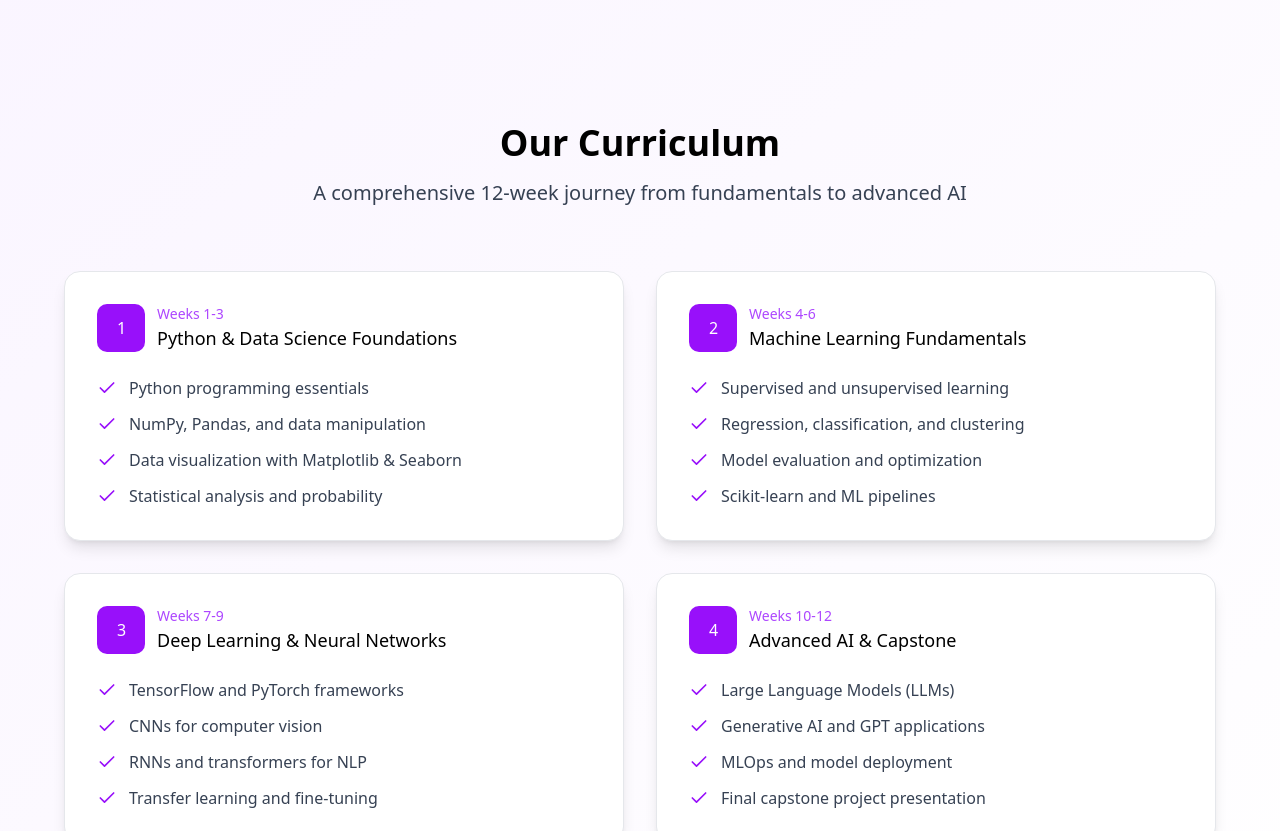
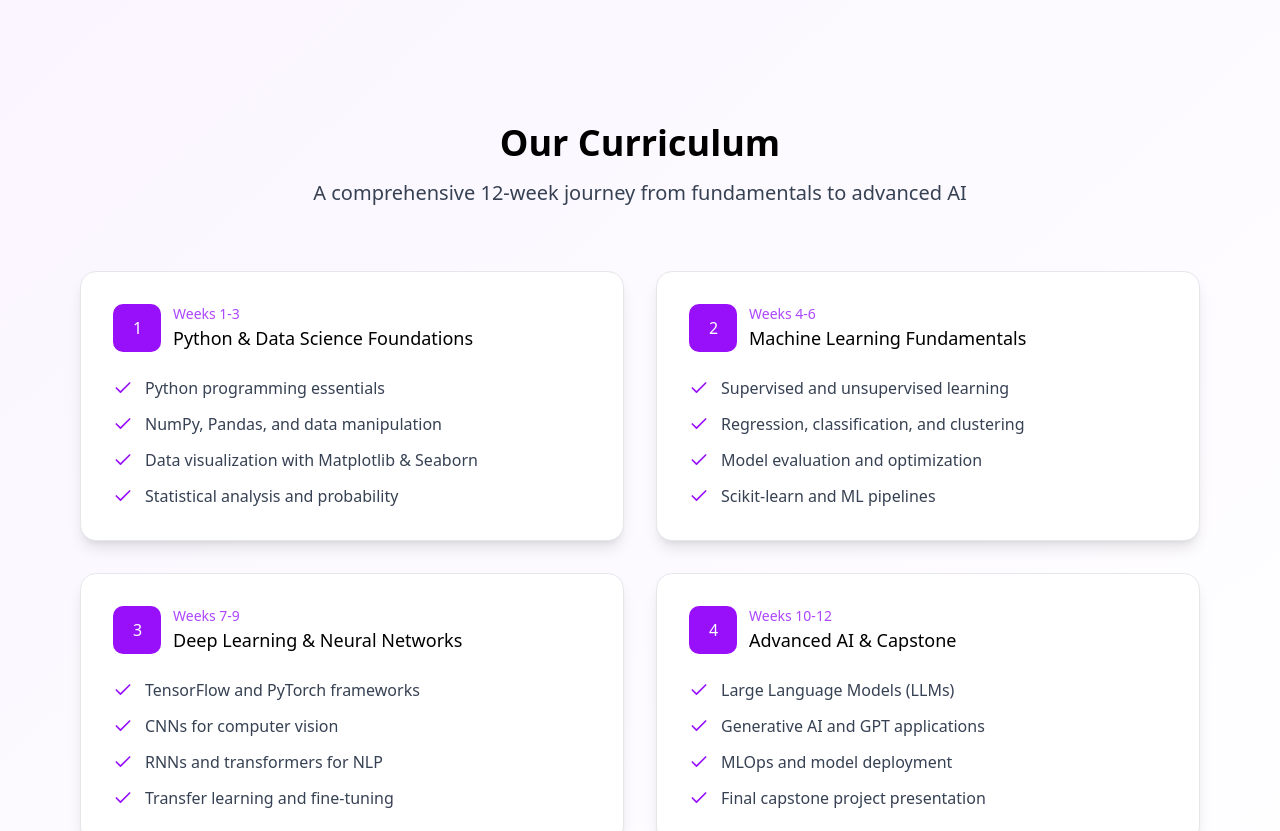
Before and after one commit to Bootcamp-JMC/Proyecto-1, a React (Vite) app: page / in a window 1280 px wide. Shown: the part 1960-2791 px from the top of the page. Built offline with nearby package versions, Linux system fonts and the light colour scheme.

Commit message:
minor fixes

```diff
--- a/src/App.tsx
+++ b/src/App.tsx
@@ -5,7 +5,7 @@ import { Header } from "./components/layout/Header";
 import "./style.css";
 import { Features } from "./components/layout/Features";
 import { Testimonios } from "./components/layout/Testimonios";
-import { Curriculum } from "./components/layout/Curriculum/Curriculum";
+import { Curriculum } from "./components/layout/Curriculum";
 
 const App = () => {
   return (
--- a/src/components/layout/Curriculum/Curriculum.tsx
+++ b/src/components/layout/Curriculum/index.tsx
@@ -1,13 +1,13 @@
-import { CurriculumGrid } from "./components/CurriculumGrid/CurriculumGrid";
+import { CustomButton } from "../../ui/CustomButton";
 import { CurriculumTitle } from "./components/CurriculumTitle";
 import { CurriculumDescription } from "./components/CurriculumDescription";
+import { CurriculumGrid } from "./components/CurriculumGrid/CurriculumGrid";
 import { CURRICULUM_CARD_LIST } from "./data/CURRICULUM_CARD_LIST";
-import { CustomButton } from "../../ui/CustomButton";
 
 export const Curriculum = () => {
   return (
     <div className="bg-linear-to-br from-purple-50 to-white py-40">
-      <div className="container mx-auto text-center">
+      <div className="container mx-auto px-4 text-center">
         <CurriculumTitle />
         <CurriculumDescription />
         <div className="mx-auto mt-16 grid max-w-7xl gap-8 md:px-6 lg:grid-cols-2 lg:px-8 xl:px-16">
```
